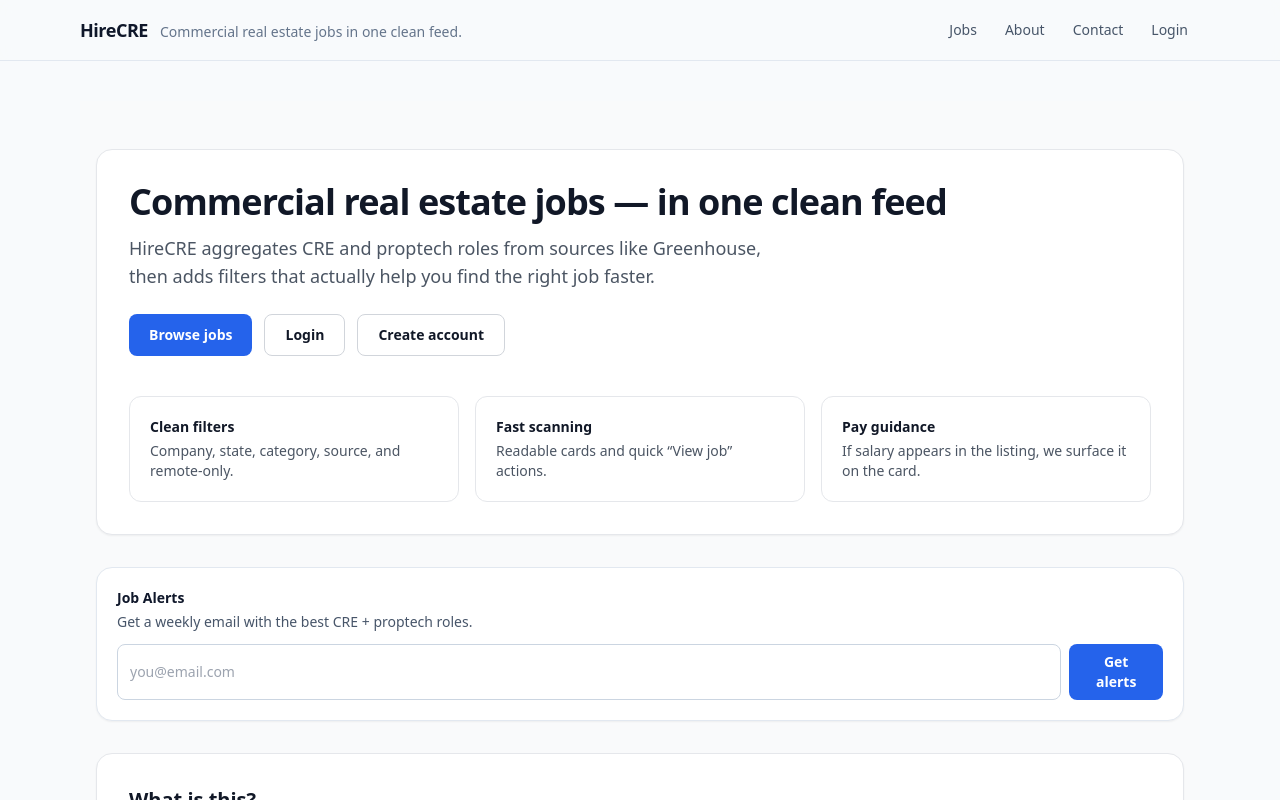
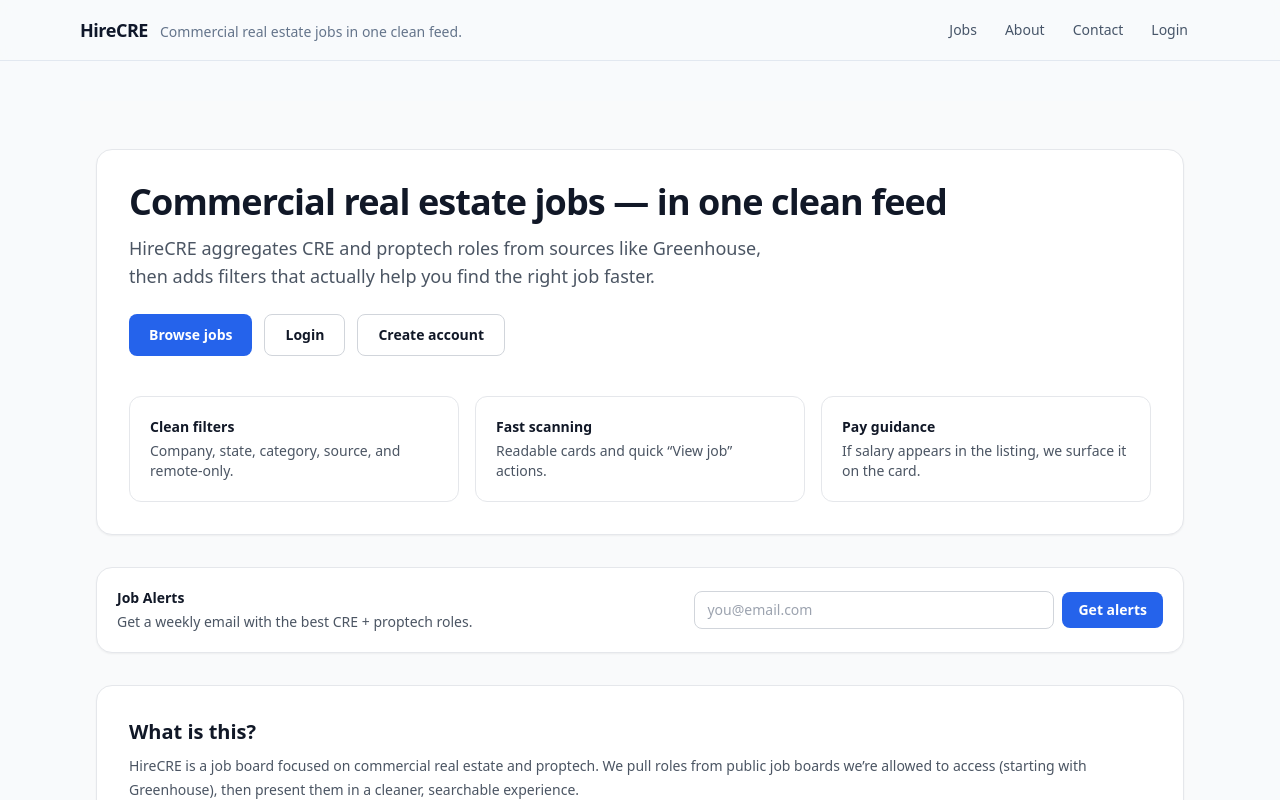
Before and after one commit to gdsatherlie/hirecre, a Next.js app: page / in a window 1280 px wide. Shown: the top 800 px of the page. Built offline with nearby package versions, Linux system fonts and the light colour scheme.

Commit message:
Email signup width revision

```diff
--- a/components/EmailSignup.tsx
+++ b/components/EmailSignup.tsx
@@ -1,56 +1,73 @@
 "use client";
+
 import { useState } from "react";
 
 export default function EmailSignup({ source }: { source: string }) {
   const [email, setEmail] = useState("");
-  const [status, setStatus] = useState<"idle" | "loading" | "done" | "error">("idle");
-  const [msg, setMsg] = useState("");
+  const [status, setStatus] = useState<"idle" | "loading" | "success" | "error">("idle");
+  const [message, setMessage] = useState("");
 
-  async function submit() {
+  async function onSubmit(e: React.FormEvent) {
+    e.preventDefault();
     setStatus("loading");
-    setMsg("");
+    setMessage("");
 
+    const cleaned = email.trim().toLowerCase();
+    if (!/^\S+@\S+\.\S+$/.test(cleaned)) {
+      setStatus("error");
+      setMessage("Please enter a valid email.");
+      return;
+    }
+
+    try {
       const res = await fetch("/api/subscribe", {
         method: "POST",
         headers: { "Content-Type": "application/json" },
-      body: JSON.stringify({ email, source }),
+        body: JSON.stringify({ email: cleaned, source }),
       });
 
       const data = await res.json().catch(() => ({}));
-    if (res.ok && data?.ok) {
-      setStatus("done");
-      setMsg("You’re in. Weekly alerts coming soon.");
+      if (!res.ok) throw new Error(data?.error || "Subscription failed.");
+
+      setStatus("success");
+      setMessage("You’re in. Weekly alerts coming soon.");
       setEmail("");
-      return;
+    } catch (err: any) {
+      setStatus("error");
+      setMessage(err?.message || "Something went wrong.");
     }
-    setStatus("error");
-    setMsg(data?.error || "Something went wrong.");
   }
 
   return (
-    <div className="rounded-2xl border border-slate-200 bg-white p-5 shadow-sm">
-      <div className="text-sm font-semibold text-slate-900">Job Alerts</div>
-      <div className="mt-1 text-sm text-slate-600">
+    <div className="w-full rounded-2xl border border-gray-200 bg-white p-5 shadow-sm">
+      <div className="flex flex-col gap-3 sm:flex-row sm:items-center sm:justify-between">
+        <div>
+          <div className="text-sm font-semibold text-gray-900">Job Alerts</div>
+          <div className="mt-1 text-sm text-gray-600">
             Get a weekly email with the best CRE + proptech roles.
           </div>
-      <div className="mt-3 flex flex-col gap-2 sm:flex-row">
+        </div>
+
+        <form onSubmit={onSubmit} className="flex w-full flex-col gap-2 sm:w-auto sm:flex-row sm:items-center">
           <input
             value={email}
             onChange={(e) => setEmail(e.target.value)}
             placeholder="you@email.com"
-          className="w-full rounded-lg border border-slate-300 bg-white px-3 py-2 text-sm outline-none focus:ring-2 focus:ring-blue-200"
+            className="w-full rounded-lg border border-gray-300 bg-white px-3 py-2 text-sm text-gray-900 outline-none focus:border-blue-500 focus:ring-4 focus:ring-blue-100 sm:w-[360px]"
           />
           <button
-          onClick={submit}
+            type="submit"
             disabled={status === "loading"}
-          className="rounded-lg bg-blue-600 px-4 py-2 text-sm font-semibold text-white hover:bg-blue-700 disabled:opacity-60"
+            className="inline-flex items-center justify-center rounded-lg bg-blue-600 px-4 py-2 text-sm font-semibold text-white hover:bg-blue-700 disabled:opacity-60"
           >
-          {status === "loading" ? "Adding…" : "Get alerts"}
+            {status === "loading" ? "Saving..." : "Get alerts"}
           </button>
+        </form>
       </div>
-      {msg ? (
-        <div className={`mt-2 text-sm ${status === "error" ? "text-red-600" : "text-slate-600"}`}>
-          {msg}
+
+      {message ? (
+        <div className={`mt-3 text-sm ${status === "success" ? "text-green-700" : "text-red-700"}`}>
+          {message}
         </div>
       ) : null}
     </div>
```
Lines whose indentation alone changed are shown as unchanged.
